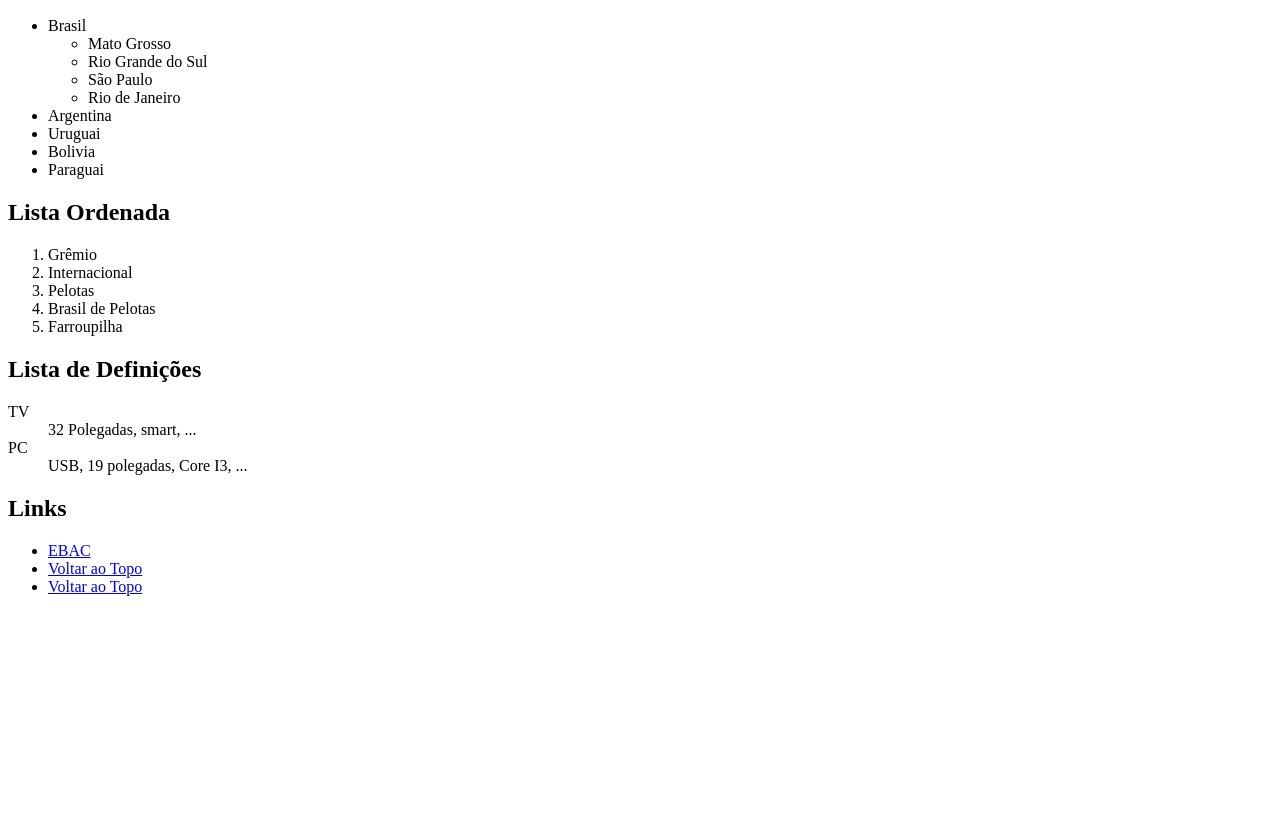
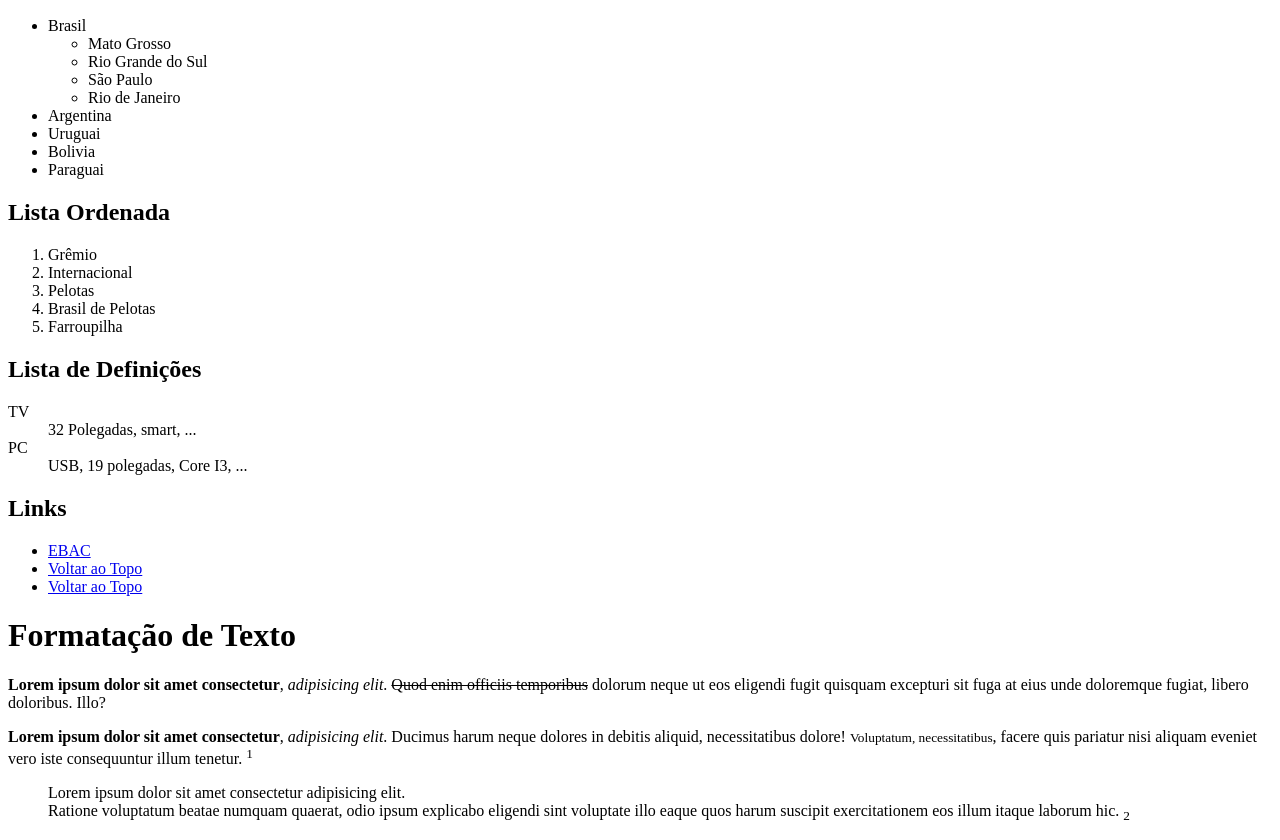
Before and after one commit to Emerson-Lopes/Guia-HTML, a plain HTML site: page index.html in a window 1280 px wide. Shown: the part 168-1008 px from the top of the page. Before the commit the page ends 800 px from the top, so only its background shows below. Drawn offline with Linux system fonts and the light colour scheme.

Commit message:
add index.html formatação de texto

```diff
--- a/index.html
+++ b/index.html
@@ -55,5 +55,9 @@
             </ul>
         </nav>
 
+        <h1>Formatação de Texto</h1>
+        <p><b>Lorem ipsum dolor sit amet consectetur</b>, <i>adipisicing elit</i>. <del>Quod enim officiis temporibus</del> dolorum neque ut eos eligendi fugit quisquam excepturi sit fuga at eius unde doloremque fugiat, libero doloribus. Illo?</p>
+        <p><strong>Lorem ipsum dolor sit amet consectetur</strong>, <em>adipisicing elit</em>. Ducimus harum neque dolores in debitis aliquid, necessitatibus dolore! <small>Voluptatum, necessitatibus</small>, facere quis pariatur nisi aliquam eveniet vero iste consequuntur illum tenetur. <sup>1</sup></p>
+        <blockquote>Lorem ipsum dolor sit amet consectetur adipisicing elit.<br> Ratione voluptatum beatae numquam quaerat, odio ipsum explicabo eligendi sint voluptate illo eaque quos harum suscipit exercitationem eos illum itaque laborum hic. <sub>2</sub></blockquote>
     </body>
 </html>
```
